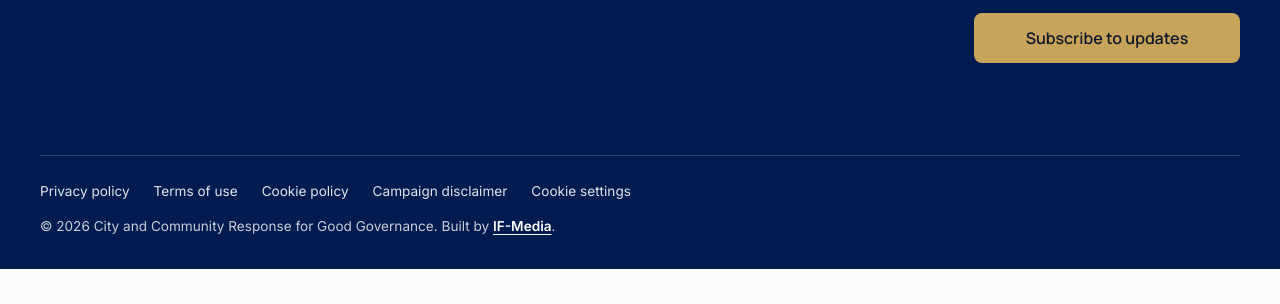
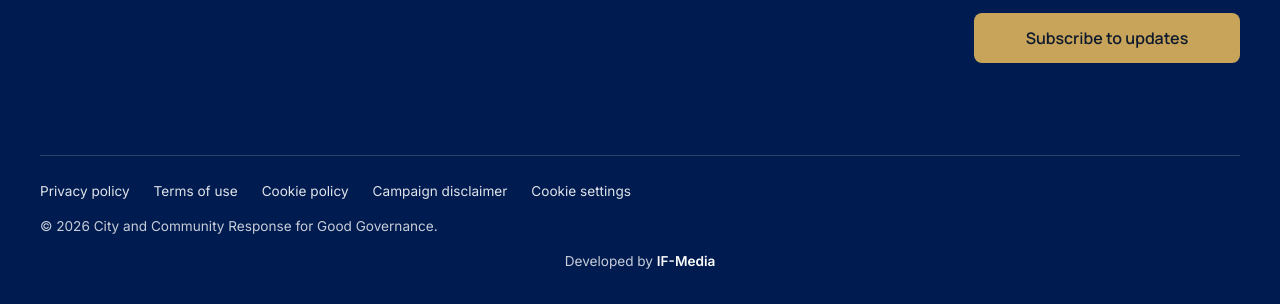
Before and after one commit to djangineer/tinubu-2027, a plain HTML site: page 404.html in a window 1280 px wide. Shown: the part 1064-1368 px from the top of the page. Before the commit the page ends 1333 px from the top, so only its background shows below. Drawn offline with Linux system fonts and the light colour scheme.

Commit message:
Footer: centered Developed by IF-Media credit linking to if-media.com
Co-Authored-By: Claude Sonnet 5.5 <noreply@anthropic.com>

```diff
--- a/404.html
+++ b/404.html
@@ -28,7 +28,8 @@
  <div class="footer-news"><h2>Campaign updates</h2><p style="font-size:.93rem">Occasional emails with campaign updates.</p><div><form data-form="newsletter" id="ft-form" novalidate><div class="field"><label for="ft-email">Email address <span class="req" aria-hidden="true">*</span></label><input id="ft-email" name="email" type="email" autocomplete="email" required placeholder="name@example.com"></div><div class="check" style="margin-bottom:1rem"><input id="ft-consent" name="consent" type="checkbox" required><label for="ft-consent">I agree to receive campaign updates by email and have read the <a href="privacy-policy.html">privacy policy</a>. I can unsubscribe at any time.</label></div><button class="btn btn--gold" type="submit">Subscribe to updates</button><p class="form-msg" data-status role="status"></p></form><div class="form-success" data-success hidden role="status" style="margin-top:1rem;color:var(--ink)"></div></div></div>
 </div>
 <div class="footer-legal"><nav aria-label="Legal"><ul><li><a href="privacy-policy.html">Privacy policy</a></li><li><a href="terms-of-use.html">Terms of use</a></li><li><a href="cookie-policy.html">Cookie policy</a></li><li><a href="campaign-disclaimer.html">Campaign disclaimer</a></li><li><a href="#" data-cookie-settings>Cookie settings</a></li></ul></nav>
-<p class="footer-copy">&copy; <span data-year>2026</span> City and Community Response for Good Governance. <span class="footer-credit">Built by <a href="https://example.com/" target="_blank" rel="noopener noreferrer">IF-Media</a>.</span></p>
+<p class="footer-copy">&copy; <span data-year>2026</span> City and Community Response for Good Governance.</p>
+<p class="footer-credit">Developed by <a href="https://if-media.com/" target="_blank" rel="noopener noreferrer">IF-Media</a></p>
 </div>
 </div></footer>
 <button class="to-top" type="button" aria-label="Back to top"><svg class="" viewBox="0 0 24 24" fill="none" stroke="currentColor" stroke-width="2" stroke-linecap="round" stroke-linejoin="round" aria-hidden="true" focusable="false"><path d="M12 19V5M6 11l6-6 6 6"/></svg></button>
--- a/assets/css/style.css
+++ b/assets/css/style.css
@@ -577,4 +577,6 @@ tr:last-child td { border-bottom: 0; }
 .footer-social { display: flex; gap: .6rem; list-style: none; padding: 0; margin: 1.1rem 0 0; }
 .footer-social a { display: grid; place-items: center; width: 2.5rem; height: 2.5rem; border: 1px solid rgba(255,255,255,.4); border-radius: 50%; color: #fff; transition: background .2s, color .2s, border-color .2s; }
 .footer-social a:hover, .footer-social a:focus-visible { background: var(--gold-soft); border-color: var(--gold-soft); color: #1a1a1a; }
-.footer-credit a { color: #fff; font-weight: 600; text-decoration: underline; text-underline-offset: 3px; }
+.footer-legal .footer-credit { max-width: none; text-align: center; }
+.footer-credit a { color: #fff; font-weight: 600; text-decoration: none; }
+.footer-credit a:hover, .footer-credit a:focus-visible { color: var(--gold-soft); }
```
Also changed, not shown: about-us.html (+2 -1 lines), about.html (+2 -1 lines), agenda.html (+2 -1 lines), campaign-disclaimer.html (+2 -1 lines), contact.html (+2 -1 lines), cookie-policy.html (+2 -1 lines), faq.html (+2 -1 lines), get-involved.html (+2 -1 lines), index.html (+2 -1 lines), manifesto.html (+2 -1 lines), media.html (+2 -1 lines), news.html (+2 -1 lines), privacy-policy.html (+2 -1 lines), projects.html (+2 -1 lines), 3 more files.
